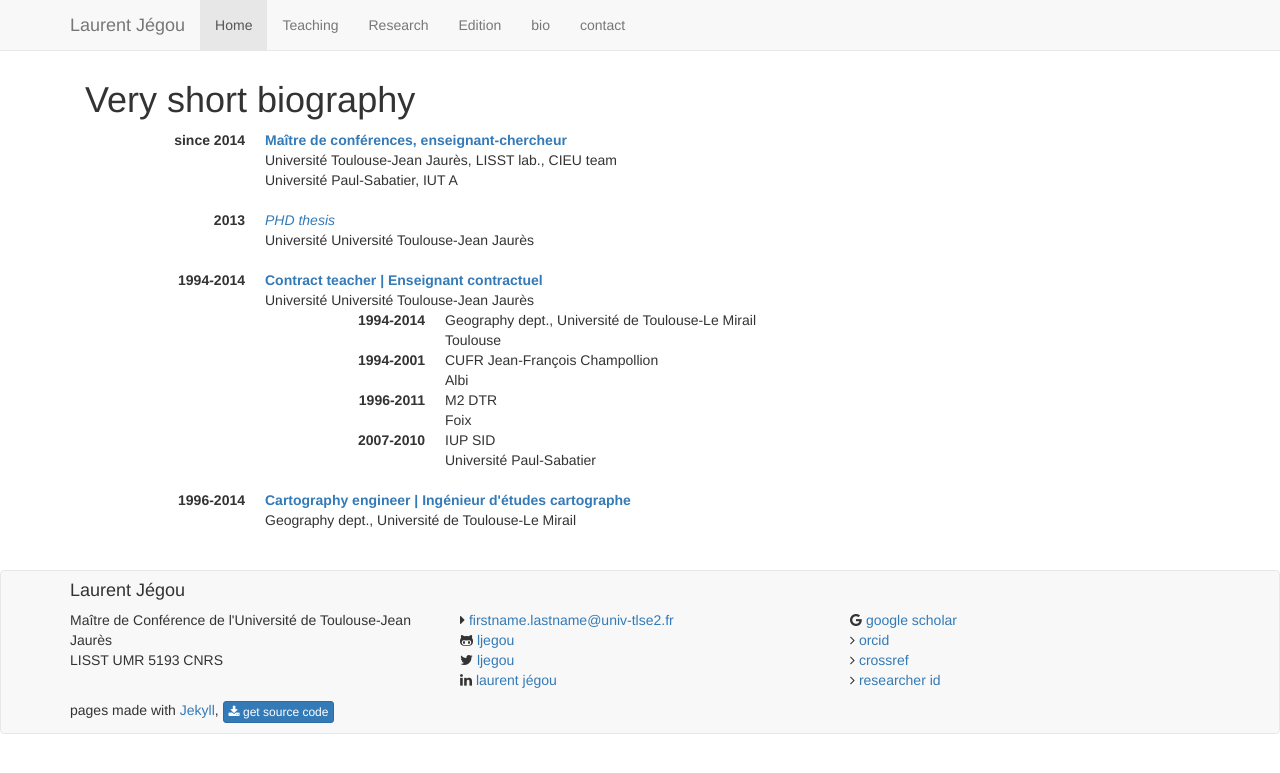
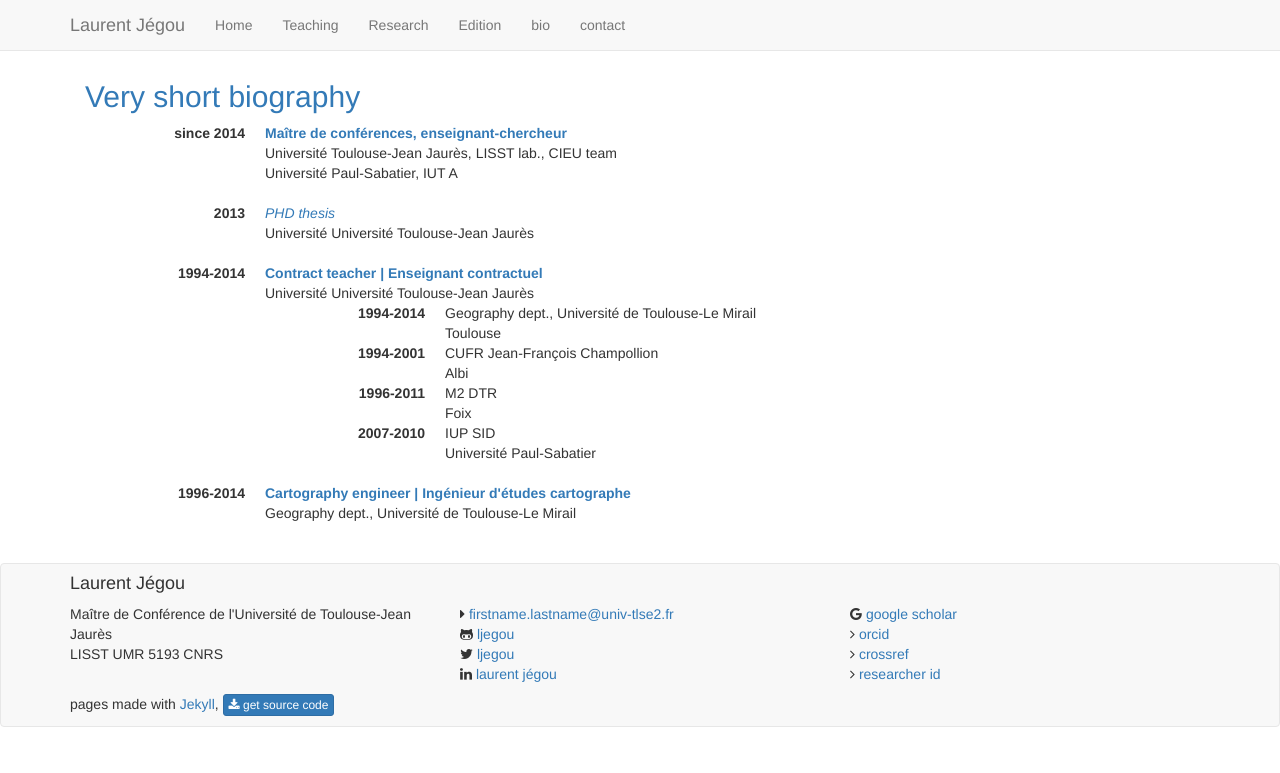
Before and after one commit to ljegou/ljegou.github.io, a Jekyll site: the page bio/bio.html, which Jekyll copies as it is, in a window 1280 px wide. Shown: the top 773 px of the page. Built offline with Jekyll 4.4.1, drawn with Linux system fonts in a browser that asks for light colours.

Commit message:
Titres pages

```diff
--- a/bio/bio.html
+++ b/bio/bio.html
@@ -28,7 +28,7 @@
 			        </div>
 			        <div id="navbar" class="collapse navbar-collapse">
 			            <ul class="nav navbar-nav">
-			                <li class="active">
+			                <li>
 			                    <a class="navbar-link" href="/index.html">Home</a>
 			                </li>
 			                <li >
@@ -55,9 +55,9 @@
 
 			<br/><br/>
 <div class="container">
-    <div class="starter-template">
-   	 <h1>Very short biography</h1>
-</div>
+	<span class="text-primary">
+		<h2>Very short biography</h2>
+	</span>
 <dl class="dl-horizontal">
     <dt>
 since 2014
--- a/edition/edition.html
+++ b/edition/edition.html
@@ -28,7 +28,7 @@
 			        </div>
 			        <div id="navbar" class="collapse navbar-collapse">
 			            <ul class="nav navbar-nav">
-			                <li class="active">
+			                <li>
 			                    <a class="navbar-link" href="/index.html">Home</a>
 			                </li>
 			                <li >
--- a/research/research.html
+++ b/research/research.html
@@ -28,7 +28,7 @@
 			        </div>
 			        <div id="navbar" class="collapse navbar-collapse">
 			            <ul class="nav navbar-nav">
-			                <li class="active">
+			                <li>
 			                    <a class="navbar-link" href="/index.html">Home</a>
 			                </li>
 			                <li >
--- a/teaching/teaching.html
+++ b/teaching/teaching.html
@@ -28,7 +28,7 @@
 			        </div>
 			        <div id="navbar" class="collapse navbar-collapse">
 			            <ul class="nav navbar-nav">
-			                <li class="active">
+			                <li>
 			                    <a class="navbar-link" href="/index.html">Home</a>
 			                </li>
 			                <li >
@@ -54,7 +54,7 @@
 				<br />
 
 			<br/><br/>
-<h2>Current courses and teaching duties</h2>
+<span class="text-primary"><h2>Current courses and teaching duties</h2></span>
 
 
 
```
Also changed, not shown: contact/contact.html (+4 -4 lines).
